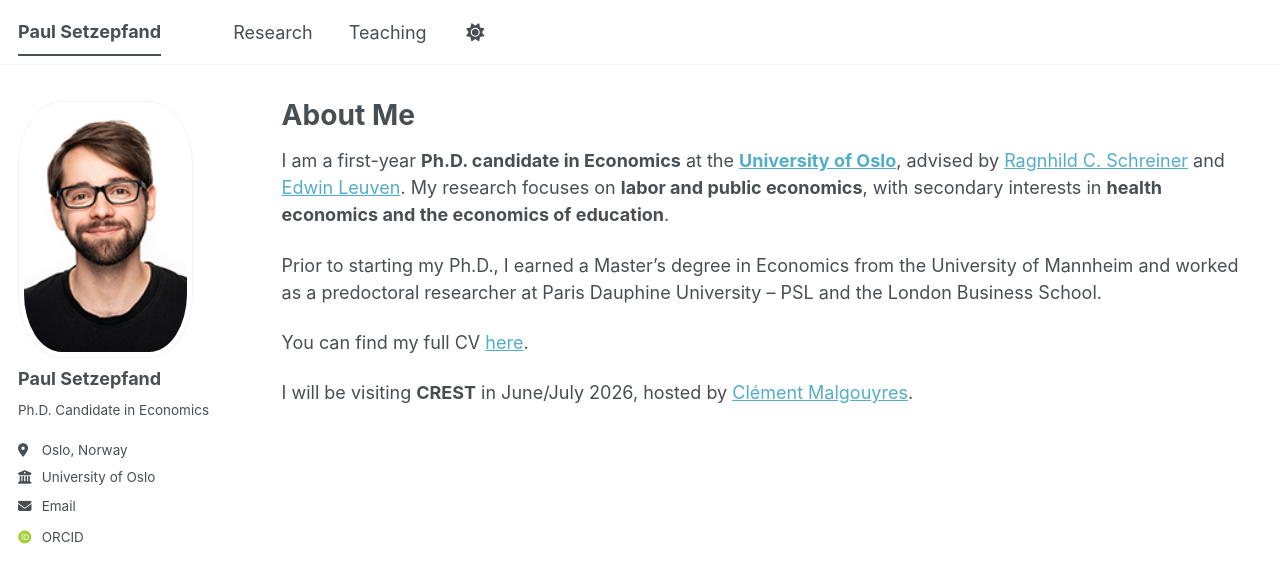
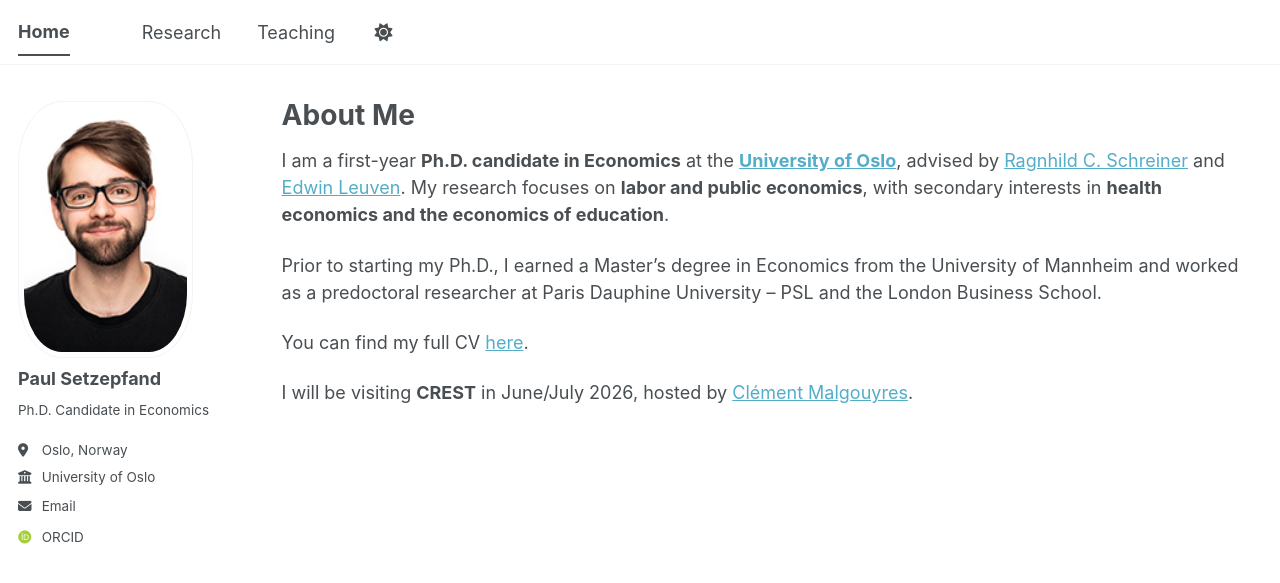
Before and after one commit to paulsetzepfand/paulsetzepfand.github.io, a Jekyll site: the page built from _pages/about.md, in a window 1280 px wide. Shown: the top 583 px of the page. Built offline with Jekyll 4.4.1, drawn with Linux system fonts in a browser that asks for light colours; some web fonts are replaced; a script bundle is joined from its source files by our own code; library files that are not in the unit come from our copies.

Commit message:
Update _config.yml

```diff
--- a/_config.yml
+++ b/_config.yml
@@ -9,7 +9,7 @@
 # Basic Site Settings
 locale                   : "en-US"
 site_theme               : "default" # The available themes options are "default", "air", "sunrise", "mint", "dirt" and "contrast"
-title                    : "Paul Setzepfand"
+title                    : "Home"
 title_separator          : "-"
 name                     : &name "Paul Setzepfand"
 description              : &description "Academic Website"   # Update this with a general description of your site, this is the default if not overridden by a page
```
